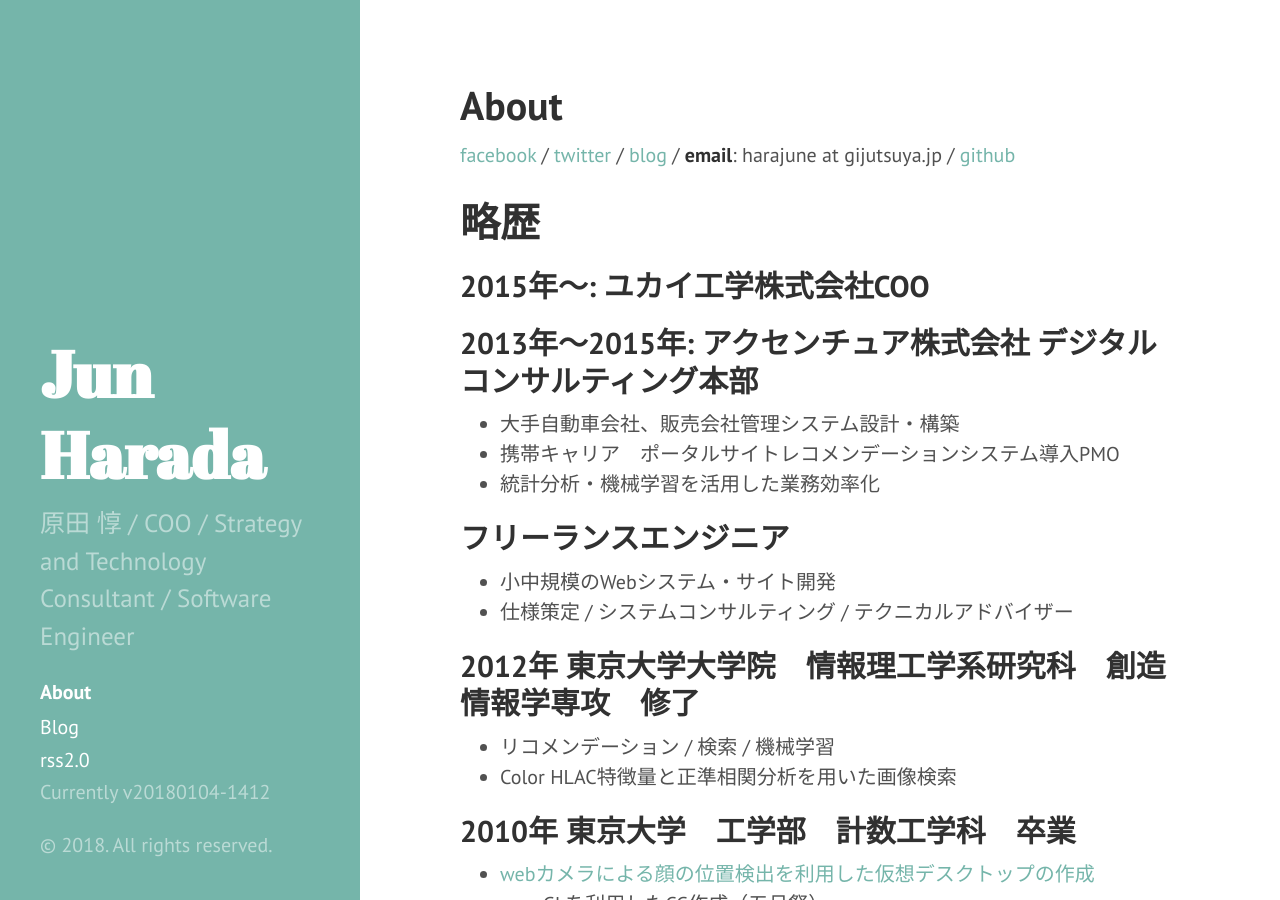
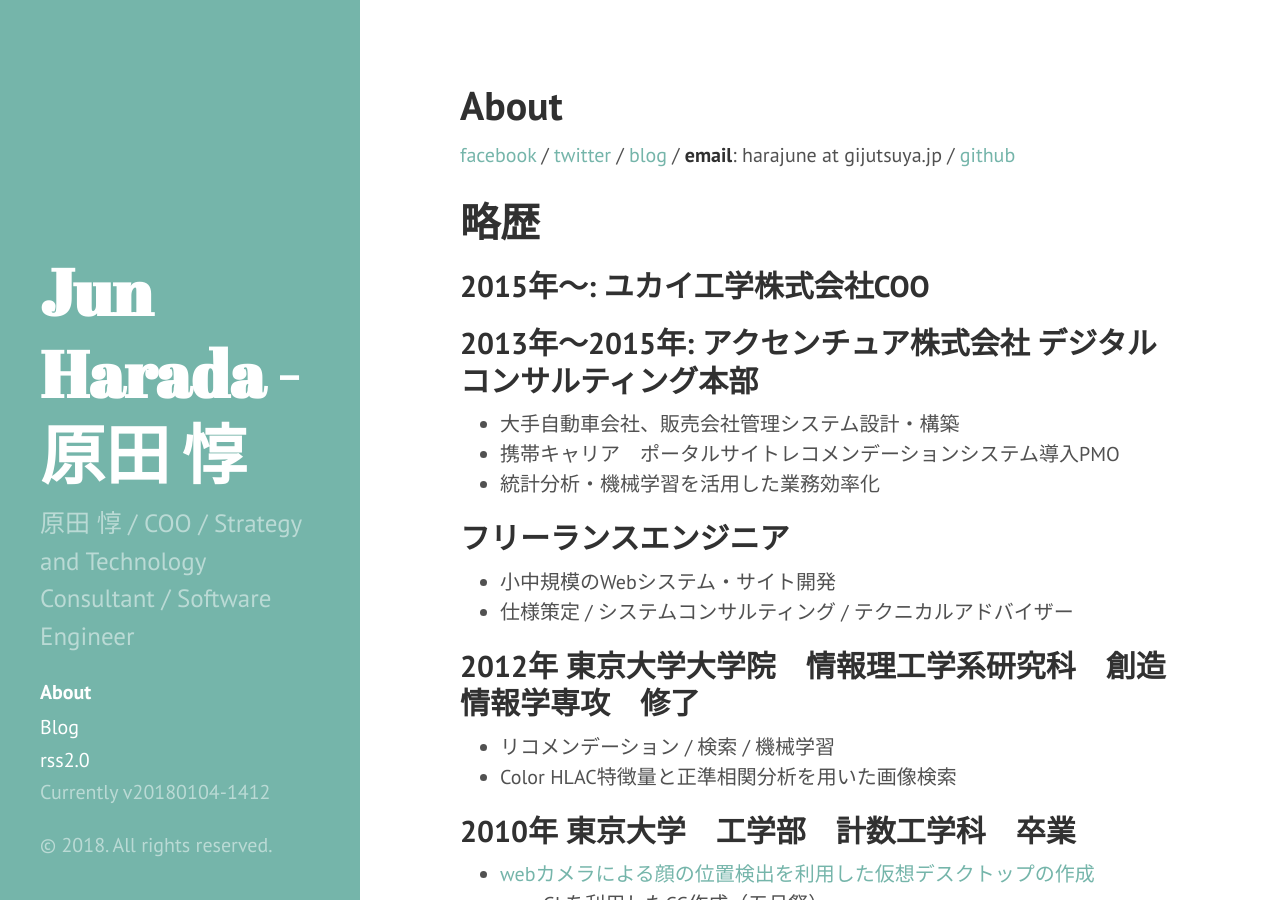
Before and after one commit to harajune/gijutsuya-web, a Jekyll site: the page built from index.md, in a window 1280 px wide and 900 px high. Built offline with Jekyll 4.4.1, drawn with Linux system fonts in a browser that asks for light colours.

Commit message:
change web title

```diff
--- a/_config.yml
+++ b/_config.yml
@@ -6,7 +6,7 @@
 # 'jekyll serve'. If you change this file, please restart the server process.
 
 # Site settings
-title: Jun Harada
+title: Jun Harada - 原田 惇
 email: your-email@domain.com
 description: > # this means to ignore newlines until "baseurl:"
     原田 惇 / COO / Strategy and Technology Consultant / Software Engineer
```
